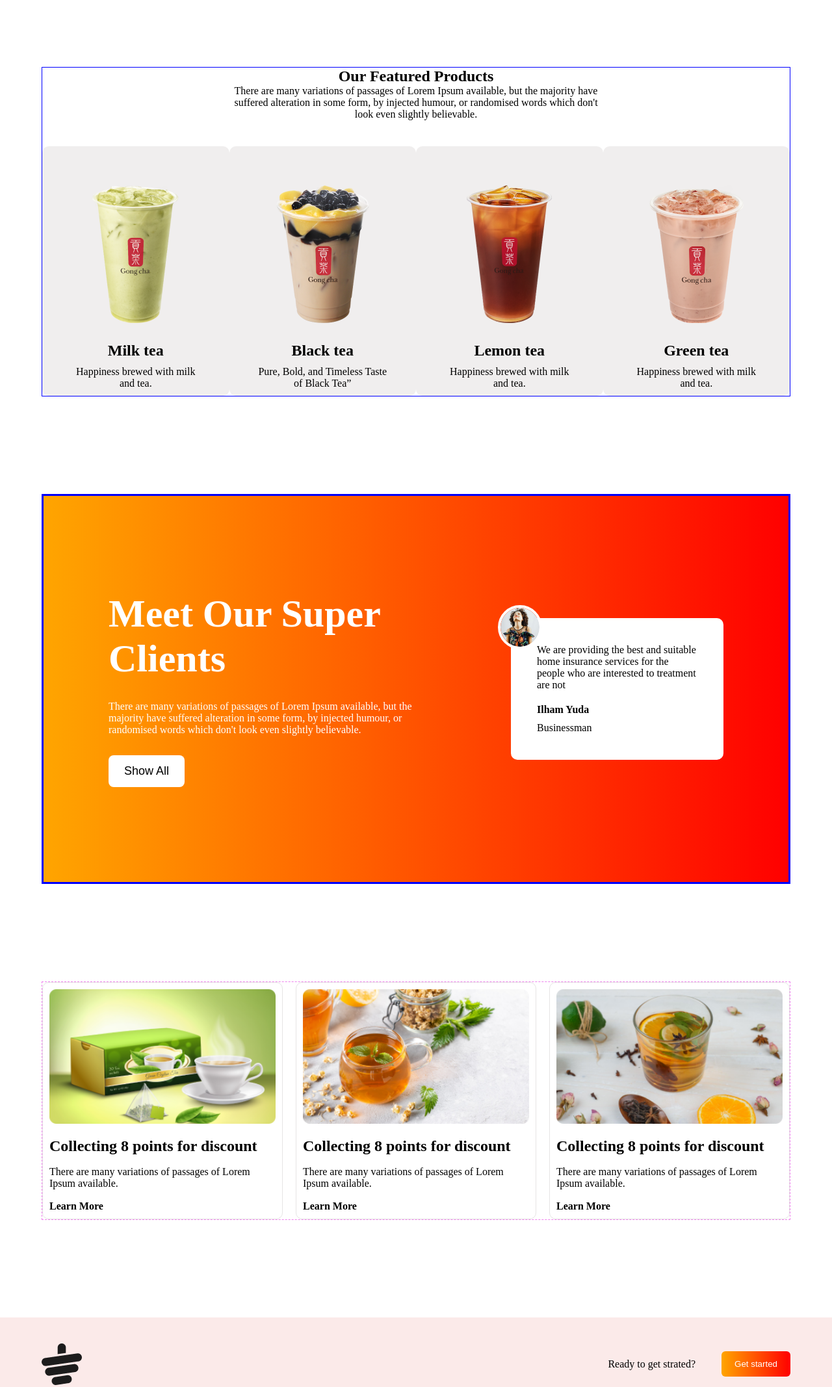
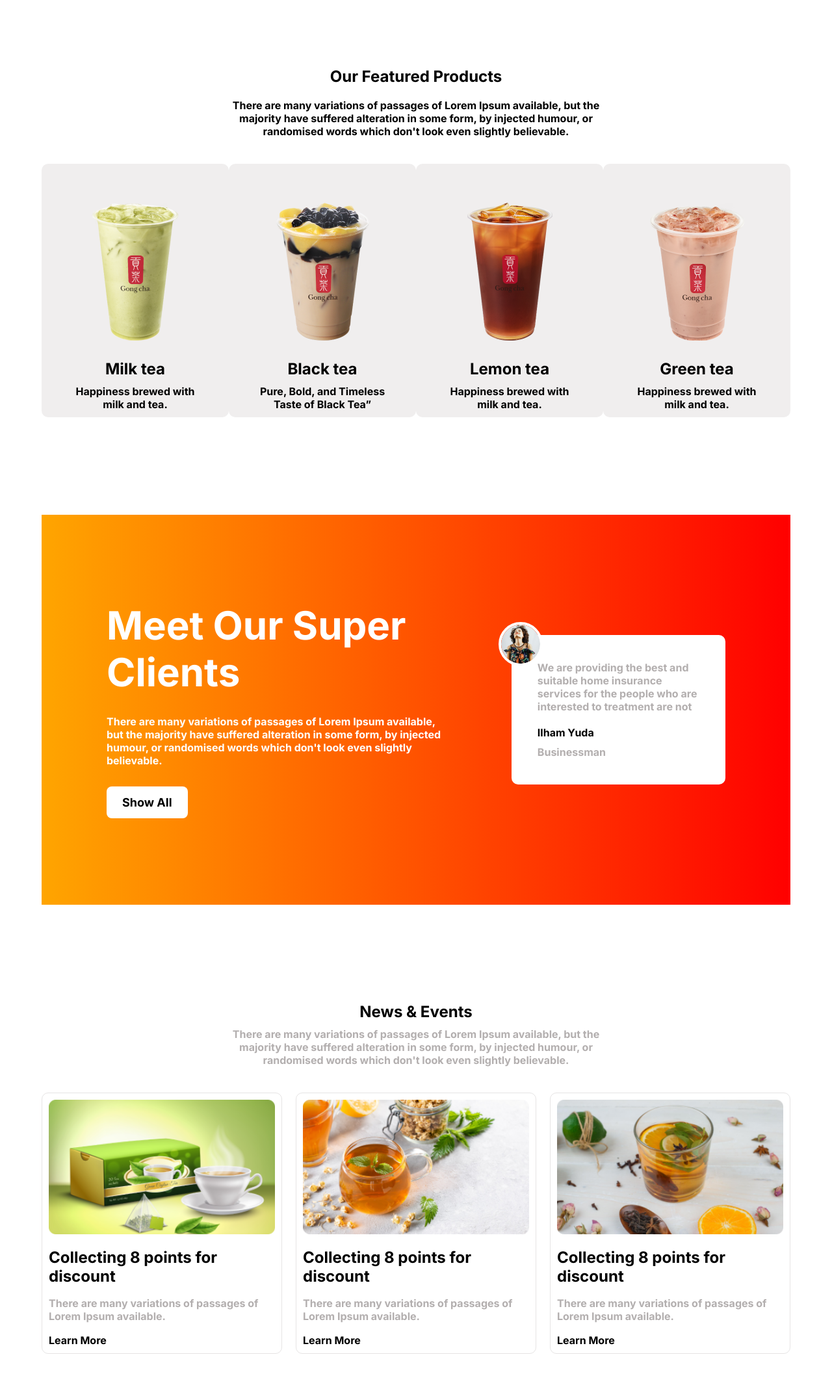
Before and after one commit to md-mohosin/Tea-house, a plain HTML site: page index.html in a window 1280 px wide. Shown: the part 647-2781 px from the top of the page at 65% size. Drawn offline with Linux system fonts and the light colour scheme.

Commit message:
add font style

```diff
--- a/index.html
+++ b/index.html
@@ -27,7 +27,7 @@
     <section class="featured-section">
         <div style="text-align: center; width: 50%; margin: 0 auto; padding-bottom: 40px;">
             <h1>Our Featured Products</h1>
-            <p>There are many variations of passages of Lorem Ipsum available, but the majority have suffered
+            <p style="padding-top: 20px;">There are many variations of passages of Lorem Ipsum available, but the majority have suffered
                 alteration in some form, by injected humour, or randomised words which don't look even slightly
                 believable. </p>
         </div>
@@ -118,10 +118,10 @@
         </div>
         <div>
             <div class="review">
-                <p style="padding-bottom: 20px;">We are providing the best and suitable home insurance services for the
+                <p style="padding-bottom: 20px; color: rgb(179, 175, 175);">We are providing the best and suitable home insurance services for the
                     people who are interested to treatment are not</p>
                 <h4>Ilham Yuda</h4>
-                <p style="padding-top: 10px;">Businessman</p>
+                <p style="padding-top: 10px;color: rgb(179, 175, 175);">Businessman</p>
                 <img src="./images/Ellipse 148.png" alt="">
             </div>
         </div>
@@ -133,6 +133,10 @@
 
 
     <section class="news">
+        <div style="text-align: center; width: 50%; margin: 0 auto; padding-bottom: 40px;">
+            <h1>News & Events</h1>
+            <p style="padding-top: 10px;">There are many variations of passages of Lorem Ipsum available, but the majority have suffered alteration in some form, by injected humour, or randomised words which don't look even slightly believable.</p>
+        </div>
         <div class="news-card-container">
             <div class="news-card">
                 <img src="./images/events1.png" alt="">
@@ -200,7 +204,7 @@
                 <div>
                     <h2>Subscribe to your newslatter</h2>
 
-                    <p style="border-bottom: 2px solid gainsboro; padding: 10px 0;">Emal address</p>
+                    <p style="border-bottom: 2px solid gainsboro; padding: 10px 0;">Email address</p>
                 </div>
             </div>
             <p style="text-align: center; padding-top: 40px;">© 2027 UIDesign.to - All rights reserved.</p>
--- a/style.css
+++ b/style.css
@@ -1,3 +1,8 @@
+/* font style */
+@import url('https://fonts.googleapis.com/css2?family=Inter:opsz,wght@14..32,704&family=Montserrat:ital,wght@0,100..900;1,100..900&family=Open+Sans:ital,wght@0,300..800;1,300..800&family=Poppins:ital,wght@0,100;0,200;0,300;0,400;0,500;0,600;0,700;0,800;0,900;1,100;1,200;1,300;1,400;1,500;1,600;1,700;1,800;1,900&family=Roboto:ital,wght@0,100..900;1,100..900&display=swap');
+
+
+
 * {
     margin: 0;
     padding: 0;
@@ -6,6 +11,7 @@
 
 
 header {
+    font-family: inter;
     max-width: 1440px;
     height: 600px;
     margin: 0 auto;
@@ -20,7 +26,6 @@ header {
     gap: 100px;
     align-items: center;
     height: 100%;
-    border: 1px solid red;
 }
 
 .header-text {
@@ -43,6 +48,7 @@ header {
     border: none;
     padding: 12px 20px;
     border-radius: 6px;
+    font-family: inter;
 }
 
 
@@ -56,7 +62,7 @@ header {
     margin: 0 auto;
     width: 90%;
     margin-top: 150px;
-    border: 1px solid blue;
+    font-family: inter;
 }
 
 .tea-card {
@@ -84,7 +90,7 @@ header {
 
 
 
-.great-tea-section {
+/* .great-tea-section {
     max-width: 1440px;
     margin: 0 auto;
     width: 90%;
@@ -115,7 +121,7 @@ header {
     display: flex;
     flex-direction: column;
     justify-content: space-between;
-}
+} */
 
 
 
@@ -124,7 +130,6 @@ header {
 
 
 .client-section {
-    border: 3px solid blue;
     max-width: 1440px;
     width: 90%;
     margin: 0 auto;
@@ -135,6 +140,7 @@ header {
     color: white;gap: 100px;
     padding-inline: 100px;
     align-items: center;
+    font-family: inter;
 }
 
 .client-section button {
@@ -142,10 +148,10 @@ header {
     padding: 14px 24px;font-size: large;
     border: none;
     border-radius: 8px;
+    font-family: inter;
 }
 
 .client-heading{
-    /* width: 50%; */
     color: white;
 }
 
@@ -156,7 +162,6 @@ header {
 .review{
     background-color: white;
     color: black;
-    /* width: 60%; */
     padding: 40px;
     border-radius: 10px;
     position: relative
@@ -178,11 +183,15 @@ header {
 
 
 .news{
-    border: 1px dashed violet;
     max-width: 1440px;
     width: 90%;
     margin: 0 auto;
     margin-top: 150px;
+    font-family: inter;
+}
+
+.news p{
+    color: rgb(179, 175, 175);
 }
 
 
@@ -208,6 +217,7 @@ footer{
     margin: 0 auto;
     background-color: #fbeae9;
     margin-top: 150px;
+    font-family: inter;
 }
 
 .footer{
@@ -223,3 +233,7 @@ footer ul{
 .footer h2, li{
     padding-top: 10px;
 }
+
+.footer li{
+    color: rgb(74, 73, 73);
+}
```
